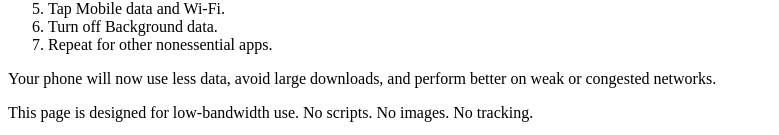
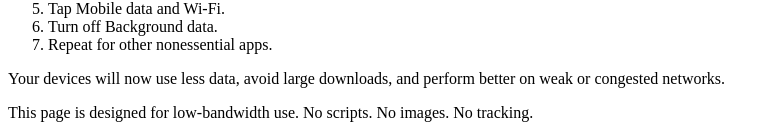
Before and after one commit to cqueern/bad-network-mode, a plain HTML site: page index.html in a window 1280 px wide. Shown: the part 1493-1628 px from the top of the page, without its empty margins (0-779 px from the left). Drawn offline with Linux system fonts and the light colour scheme.

Commit message:
Update index.html
modified the HEAD to incorporate recommendations from @rviscomi 's Capo project https://rviscomi.github.io/capo.js/

updated the Android guidance

```diff
--- a/index.html
+++ b/index.html
@@ -2,10 +2,8 @@
 <html lang="en">
 <head>
   <meta charset="utf-8">
-  <meta name="slim-profile" content="SLIM v1.0">
   <meta name="viewport" content="width=device-width, initial-scale=1">
   <title>Bad Network Mode</title>
-  <meta name="description" content="Step-by-step instructions to make your phone, computer or tablet work better when the internet is slow or unreliable.">
   <style>
   @media print {
     @page {
@@ -86,6 +84,9 @@
     }
   }
 </style>
+  <meta name="slim-profile" content="SLIM v1.0">
+  <meta name="description" content="Step-by-step instructions to make your phone, computer or tablet work better when the internet is slow or unreliable.">
+
 </head>
 
 <body>
@@ -190,7 +191,7 @@
   </main>
 
   <footer>
-    <p>Your phone will now use less data, avoid large downloads, and perform better on weak or congested networks.</p>
+    <p>Your devices will now use less data, avoid large downloads, and perform better on weak or congested networks.</p>
     <p>This page is designed for low-bandwidth use. No scripts. No images. No tracking.</p>
   </footer>
 </body>
```
